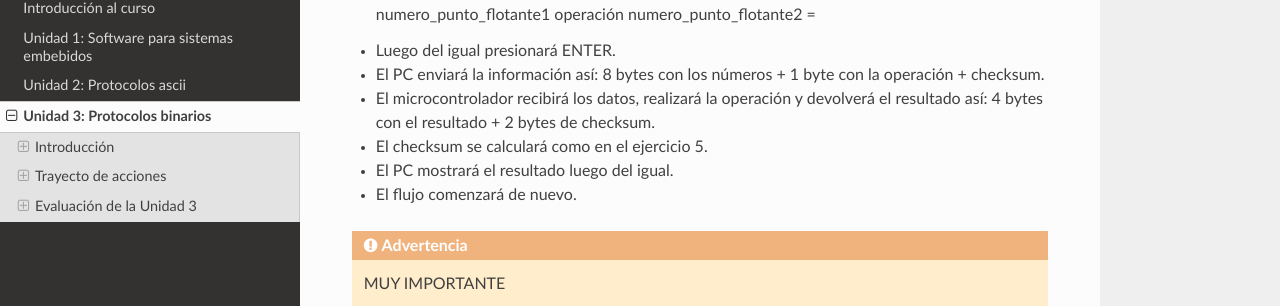
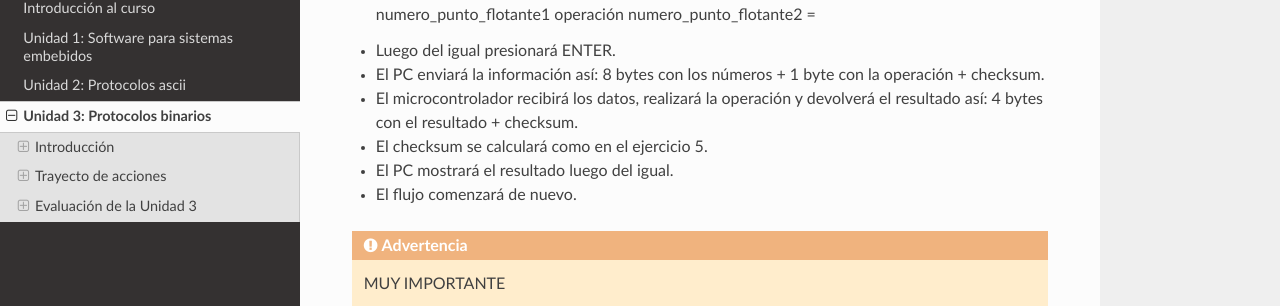
Before and after one commit to juanferfranco/sensores1, a Sphinx documentation site: the page built from docs/_unidad3/unidad3.rst, in a window 1280 px wide and 900 px high, scrolled down 11221 px. Shown: the part 169-475 px from the top of the window. Built offline with Sphinx 7.4.7 and the Read the Docs theme 2.0.0, drawn with Linux system fonts in a browser that asks for light colours.

Commit message:
update unit 3

```diff
--- a/docs/_unidad3/unidad3.rst
+++ b/docs/_unidad3/unidad3.rst
@@ -598,7 +598,7 @@ El flujo de la aplicación será así:
 * Luego del igual presionará ENTER.
 * El PC enviará la información así: 8 bytes con los números + 1 byte con la operación + checksum.
 * El microcontrolador recibirá los datos, realizará la operación y devolverá
-  el resultado así: 4 bytes con el resultado + 2 bytes de checksum.
+  el resultado así: 4 bytes con el resultado + checksum.
 * El checksum se calculará como en el ejercicio 5.
 * El PC mostrará el resultado luego del igual.
 * El flujo comenzará de nuevo.
```
